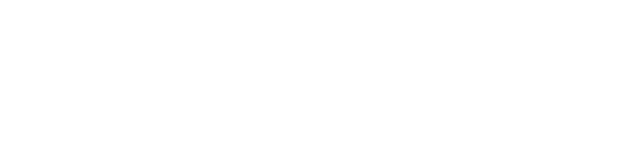
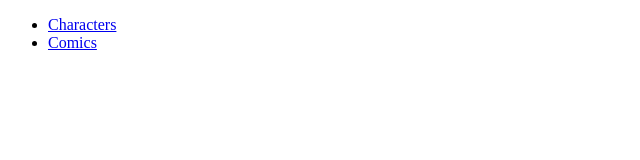
Before and after one commit to garciaedy/Marvel-Pre-Assignment, a plain HTML site: page index.html in a window 1280 px wide. Shown: the whole page, without its empty margins (0-640 px from the left). Drawn offline with Linux system fonts and the light colour scheme.

Commit message:
adding nav

```diff
--- a/index.html
+++ b/index.html
@@ -10,7 +10,8 @@
       <!-- Nav -->
   <nav>
     <ul id="nav-list">
-      <!-- Links  -->
+      <li><a href="#" id="link-characters">Characters</a></li>
+      <li><a href="#" id="link-comics">Comics</a></li>
     </ul>
   </nav>
 
```
